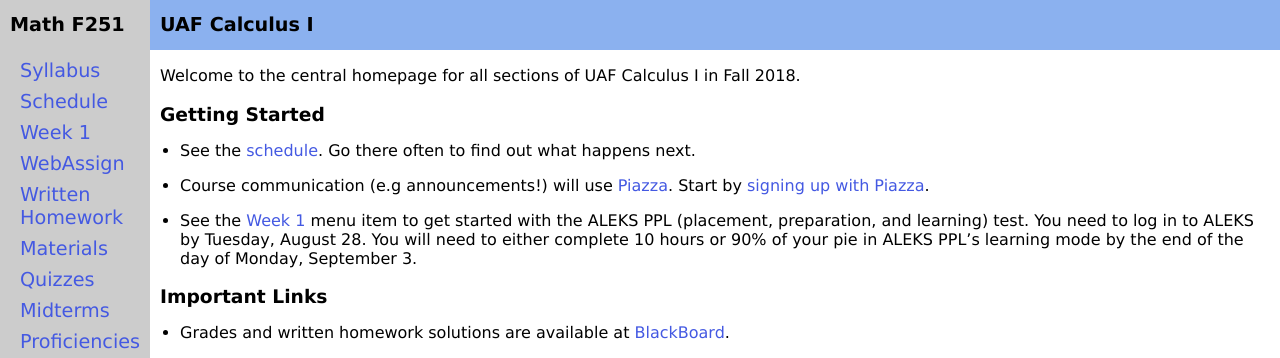
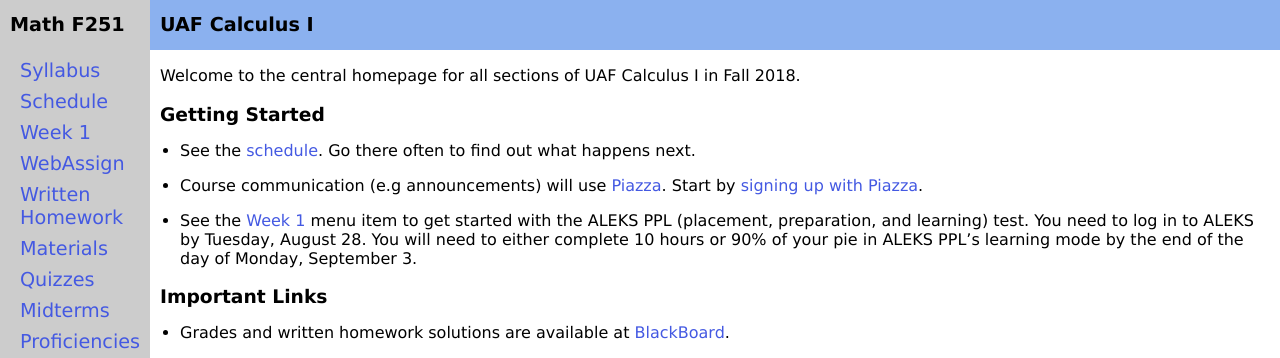
Before and after one commit to uaf-math/calc1, a Jekyll site: the page built from index.md, in a window 1280 px wide. Shown: the top 358 px of the page. Built offline with Jekyll 4.4.1, drawn with Linux system fonts in a browser that asks for light colours.

Commit message:
lost explanation mark

```diff
--- a/index.md
+++ b/index.md
@@ -9,7 +9,7 @@
 
 * See the [schedule](assets/general/Fall2018/MATH251-Schedule-F2018.pdf).  Go there often to find out what happens next.
 
-* Course communication (e.g announcements!) will use [Piazza](http://piazza.com/uaf/fall2018/math251/home).  Start by [signing up with Piazza](http://piazza.com/uaf/fall2018/math251).
+* Course communication (e.g announcements) will use [Piazza](http://piazza.com/uaf/fall2018/math251/home).  Start by [signing up with Piazza](http://piazza.com/uaf/fall2018/math251).
 
 * See the [Week 1](week1) menu item to get started with the ALEKS PPL (placement, preparation, and learning) test.  You need to log in to ALEKS by Tuesday, August 28.  You will need to either complete 10 hours or 90% of your pie in ALEKS PPL's learning mode by the end of the day of Monday, September 3.
 
```
